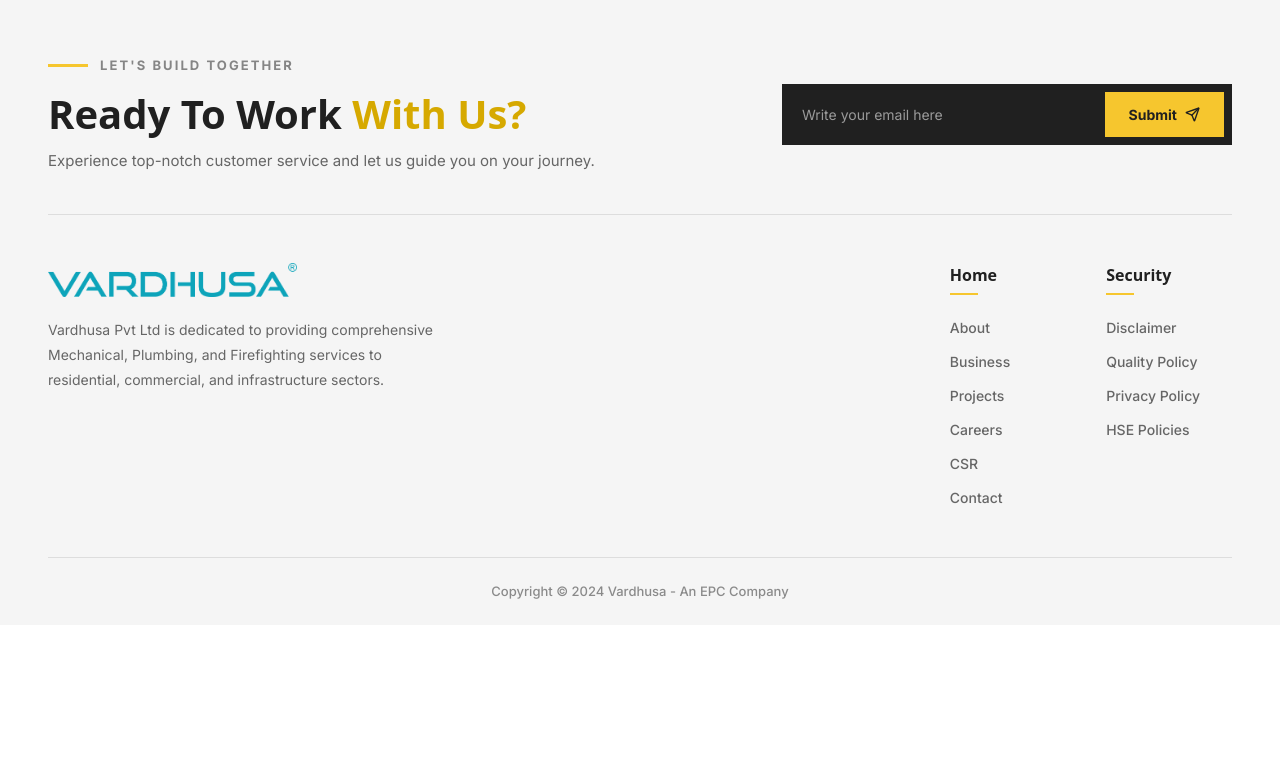
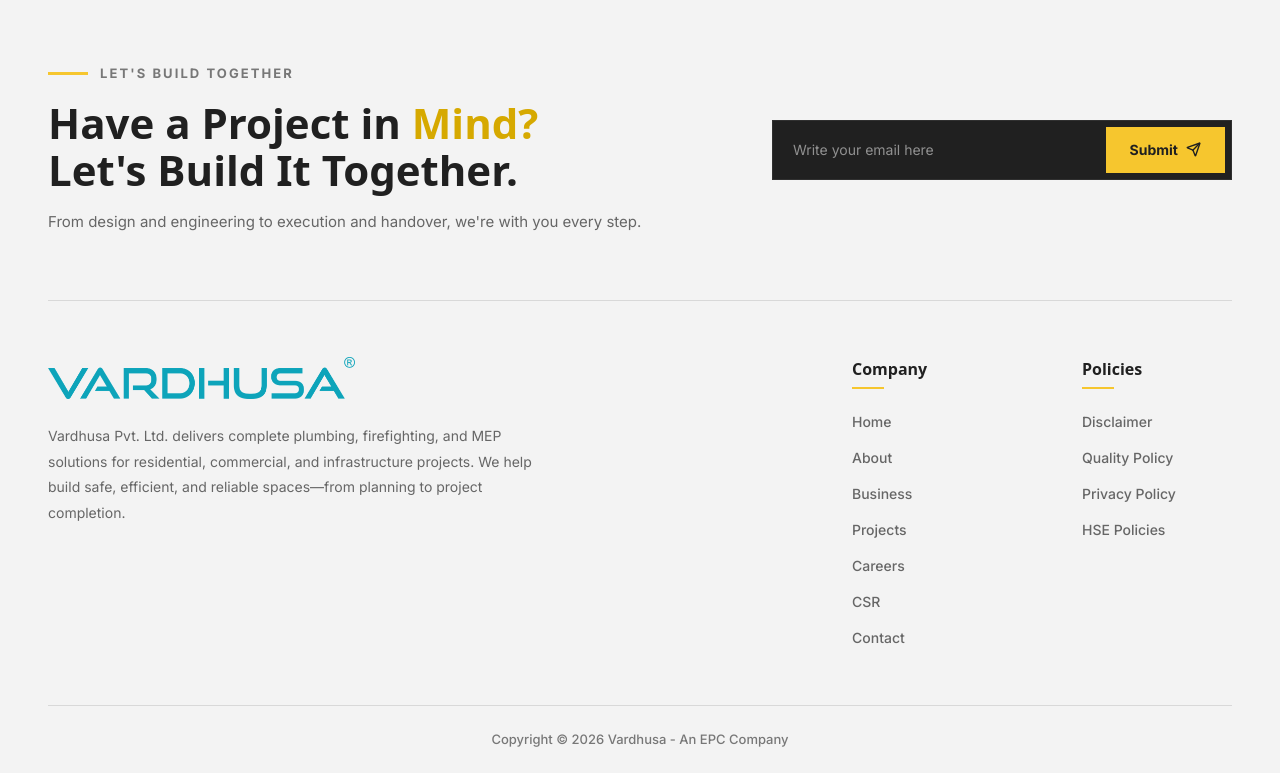
Before and after one commit to bhar1gitr/Vardhusa, a React (Vite) app: page /businesses in a window 1280 px wide. Shown: the part 4900-5673 px from the top of the page. Before the commit the page ends 5525 px from the top, so only its background shows below. Built offline with nearby package versions, Linux system fonts and the light colour scheme.

Commit message:
updated home

```diff
--- a/src/components/Footer.jsx
+++ b/src/components/Footer.jsx
@@ -4,11 +4,11 @@ import logo from "../assets/logo.png";
 
 const FOOTER_COLS = [
   {
-    title: "Home",
-    links: ["About", "Business", "Projects", "Careers", "CSR", "Contact"],
+    title: "Company",
+    links: ["Home", "About", "Business", "Projects", "Careers", "CSR", "Contact"],
   },
   {
-    title: "Security",
+    title: "Policies",
     links: ["Disclaimer", "Quality Policy", "Privacy Policy", "HSE Policies"],
   },
 ];
@@ -17,31 +17,91 @@ export default function Footer() {
   const [email, setEmail] = useState("");
 
   return (
-    <footer className="bg-[#F5F5F5] pt-14 pb-6">
-      <div className="max-w-[1440px] mx-auto px-6 lg:px-12">
+    <footer className="bg-[#F3F3F3]">
+      <div className="max-w-[1440px] mx-auto px-4 sm:px-6 lg:px-12">
 
-        {/* CTA Section */}
-        <div className="flex flex-col lg:flex-row lg:items-center justify-between gap-8 pb-10 border-b border-[#DDDDDD]">
+        {/* =========================================
+            CTA SECTION
+        ========================================== */}
+        <div
+          className="
+            flex
+            flex-col
+            lg:flex-row
+            lg:items-center
+            lg:justify-between
 
-          <div className="max-w-xl">
+            gap-8
+            lg:gap-12
+
+            py-14
+            md:py-16
+
+            border-b
+            border-[#D8D8D8]
+          "
+        >
+          {/* CTA Content */}
+          <div className="max-w-[680px]">
             <div className="flex items-center gap-3 mb-4">
               <span className="w-10 h-[3px] bg-[#F6C62E]" />
 
-              <span className="text-[12px] md:text-[13px] uppercase tracking-[0.16em] font-bold text-[#858585]">
+              <span
+                className="
+                  text-[11px]
+                  sm:text-[12px]
+                  md:text-[13px]
+
+                  uppercase
+                  tracking-[0.16em]
+                  font-bold
+
+                  text-[#777777]
+                "
+              >
                 Let's Build Together
               </span>
             </div>
 
-            <h2 className="font-sans font-extrabold text-[32px] md:text-[40px] leading-[1.15] text-[#202020]">
-              Ready To Work{" "}
+            <h2
+              className="
+                font-sans
+                font-extrabold
+
+                text-[30px]
+                sm:text-[34px]
+                md:text-[40px]
+                lg:text-[42px]
+
+                leading-[1.12]
+
+                text-[#202020]
+              "
+            >
+              Have a Project in{" "}
               <span className="text-[#D6A900]">
-                With Us?
+                Mind?
               </span>
+              <br className="hidden sm:block" />
+              {" "}Let's Build It Together.
             </h2>
 
-            <p className="text-[#666666] mt-3 text-[14px] md:text-[15px] leading-relaxed">
-              Experience top-notch customer service and let us guide you on
-              your journey.
+            <p
+              className="
+                text-[#666666]
+
+                mt-4
+
+                text-[14px]
+                md:text-[15px]
+
+                leading-[1.75]
+
+                max-w-[600px]
+              "
+            >
+              From design and engineering to execution and handover,
+              we're with you every step.
             </p>
           </div>
 
@@ -51,11 +111,20 @@ export default function Footer() {
             className="
               flex
               items-center
+
+              w-full
+              lg:w-[460px]
+
+              min-h-[58px]
+
               bg-[#202020]
-              p-2
+
+              p-1.5
               pl-5
-              w-full
-              lg:w-[450px]
+
+              border
+              border-[#303030]
+
               shrink-0
             "
           >
@@ -65,32 +134,49 @@ export default function Footer() {
               onChange={(e) => setEmail(e.target.value)}
               placeholder="Write your email here"
               className="
+                flex-1
+                min-w-0
+
                 bg-transparent
-                flex-1
+
+                text-white
+                placeholder-[#909090]
+
+                text-[13.5px]
+                sm:text-[14px]
+
                 outline-none
-                text-white
-                placeholder-[#9A9A9A]
-                text-[14px]
+
                 pr-4
-                min-w-0
               "
             />
 
             <button
               type="submit"
               className="
+                h-[46px]
+
                 flex
                 items-center
+                justify-center
                 gap-2
+
                 bg-[#F6C62E]
                 text-[#202020]
-                px-6
-                py-3
-                text-[14px]
-                font-bold
+
+                px-5
+                sm:px-6
+
+                text-[13px]
+                sm:text-[14px]
+
+                font-extrabold
+
                 hover:bg-white
+
                 transition-all
                 duration-300
+
                 shrink-0
               "
             >
@@ -100,46 +186,124 @@ export default function Footer() {
           </form>
         </div>
 
-        {/* Middle Section */}
-        <div className="flex flex-col lg:flex-row justify-between gap-12 py-12">
+        {/* =========================================
+            MIDDLE FOOTER
+        ========================================== */}
+        <div
+          className="
+            grid
+            grid-cols-1
+            lg:grid-cols-[1.4fr_1fr]
 
+            gap-12
+            lg:gap-20
+
+            py-12
+            md:py-14
+          "
+        >
           {/* Company Info */}
-          <div>
+          <div className="max-w-[520px]">
             <img
               src={logo}
               alt="Vardhusa Logo"
-              className="h-[34px] w-auto object-contain mb-5"
+              className="
+                h-[38px]
+                sm:h-[42px]
+
+                w-auto
+                object-contain
+
+                mb-6
+              "
             />
 
-            <p className="text-[#666666] text-[14px] leading-[1.8] max-w-[400px]">
-              Vardhusa Pvt Ltd is dedicated to providing comprehensive
-              Mechanical, Plumbing, and Firefighting services to residential,
-              commercial, and infrastructure sectors.
+            <p
+              className="
+                text-[#666666]
+
+                text-[13.5px]
+                sm:text-[14px]
+
+                leading-[1.85]
+
+                max-w-[500px]
+              "
+            >
+              Vardhusa Pvt. Ltd. delivers complete plumbing, firefighting,
+              and MEP solutions for residential, commercial, and
+              infrastructure projects. We help build safe, efficient, and
+              reliable spaces—from planning to project completion.
             </p>
           </div>
 
           {/* Footer Links */}
-          <div className="flex flex-wrap gap-16 md:gap-24 lg:pr-8">
+          <div
+            className="
+              grid
+              grid-cols-2
+
+              gap-10
+              sm:gap-16
+              lg:gap-20
+
+              lg:justify-self-end
+              lg:min-w-[380px]
+            "
+          >
             {FOOTER_COLS.map((col) => (
               <div key={col.title}>
+                <h4
+                  className="
+                    relative
+                    w-fit
 
-                <h4 className="font-sans font-bold text-[16px] text-[#202020] mb-4 relative w-fit">
+                    font-sans
+                    font-extrabold
+
+                    text-[15px]
+                    md:text-[16px]
+
+                    text-[#202020]
+
+                    mb-7
+                  "
+                >
                   {col.title}
 
-                  <span className="absolute -bottom-2 left-0 w-7 h-[2px] bg-[#F6C62E]" />
+                  <span
+                    className="
+                      absolute
+                      -bottom-2
+                      left-0
+
+                      w-8
+                      h-[2px]
+
+                      bg-[#F6C62E]
+                    "
+                  />
                 </h4>
 
-                <ul className="flex flex-col gap-2.5 mt-7">
+                <ul className="flex flex-col gap-3">
                   {col.links.map((link) => (
                     <li key={link}>
                       <a
                         href="#"
                         className="
+                          inline-block
+
                           text-[#666666]
+
                           hover:text-[#D6A900]
-                          text-[14px]
+                          hover:translate-x-1
+
+                          text-[13.5px]
+                          md:text-[14px]
+
                           font-medium
-                          transition-colors
+
+                          transition-all
                           duration-300
                         "
                       >
@@ -153,10 +317,30 @@ export default function Footer() {
           </div>
         </div>
 
-        {/* Copyright */}
-        <div className="border-t border-[#DDDDDD] pt-6">
-          <p className="text-center text-[#8A8A8A] text-[13px] font-medium">
-            Copyright © 2024 Vardhusa - An EPC Company
+        {/* =========================================
+            COPYRIGHT
+        ========================================== */}
+        <div
+          className="
+            border-t
+            border-[#D8D8D8]
+
+            py-6
+          "
+        >
+          <p
+            className="
+              text-center
+
+              text-[#777777]
+
+              text-[12.5px]
+              md:text-[13px]
+
+              font-medium
+            "
+          >
+            Copyright © 2026 Vardhusa - An EPC Company
           </p>
         </div>
       </div>
--- a/src/data/projectsData.js
+++ b/src/data/projectsData.js
@@ -219,5 +219,5 @@ export const STATS = [
   { value: "50+", label: "Projects Delivered" },
   { value: "8+", label: "States Covered" },
   { value: "8+", label: "Sectors Served" },
-  { value: "200+", label: "People on Site" },
+  { value: "8+", label: "Year Experience" },
 ];
--- a/src/pages/Home.jsx
+++ b/src/pages/Home.jsx
@@ -10,7 +10,7 @@ export default function Home() {
       <Hero />
       <DominateFuture />
       <Innovation />
-      <Achievements />
+      {/* <Achievements /> */}
       <Solutions />
     </>
   );
```
Also changed, not shown: src/components/DominateFuture.jsx (+43 -92 lines), src/components/Hero.jsx (+49 -90 lines).
